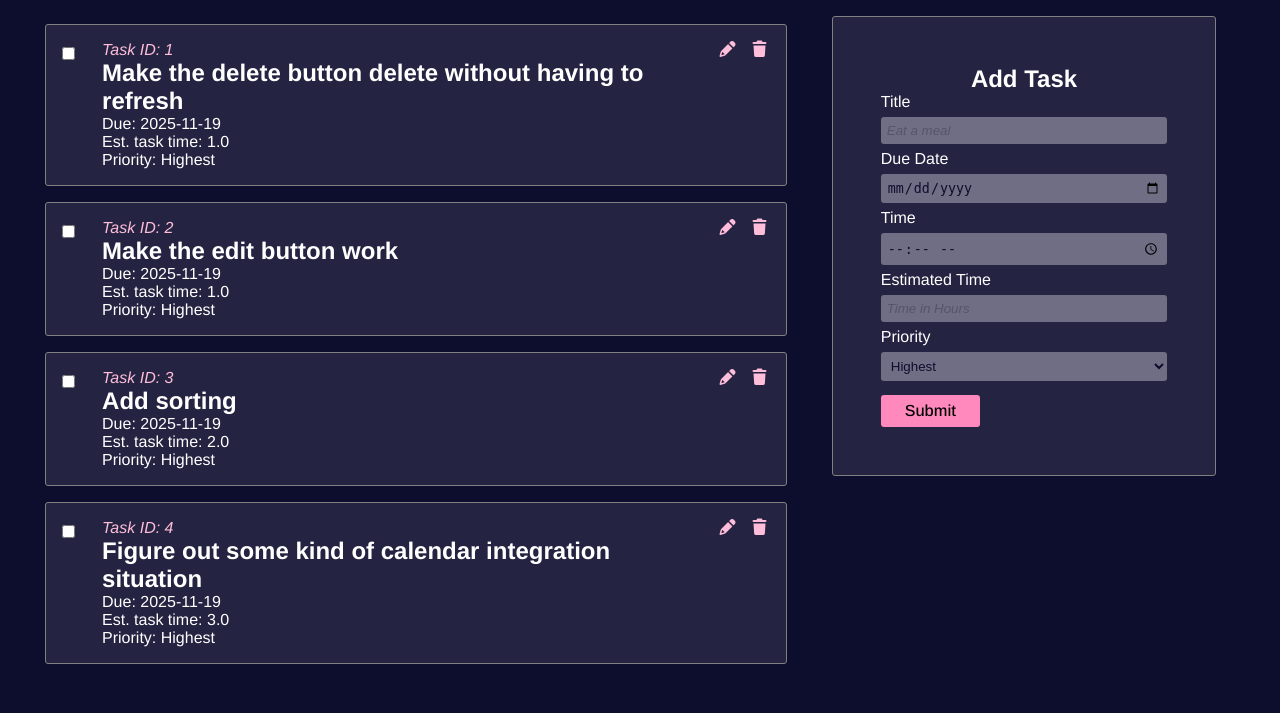
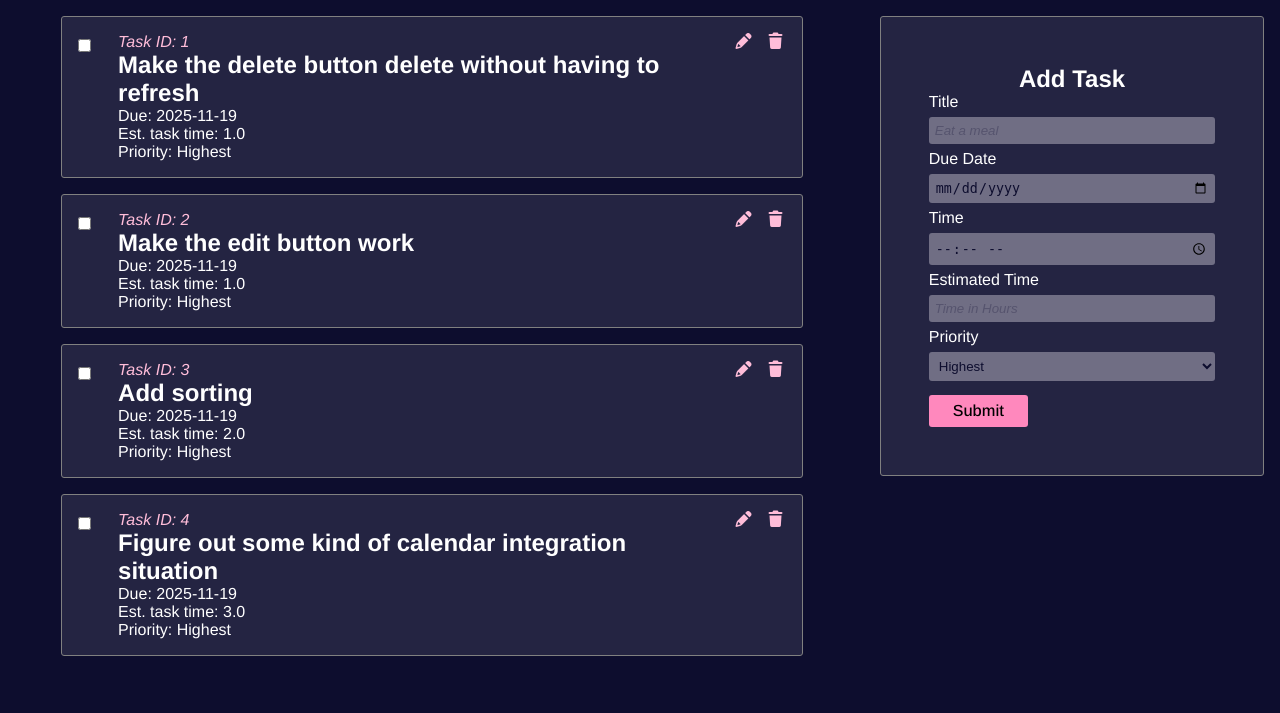
Before and after one commit to av3ry3ris/taskApp, a Flask app: page / in a window 1280 px wide. Shown: the part 87-800 px from the top of the page. Run offline with Flask 3, Linux system fonts and the light colour scheme; data comes from the database, SQL or seed files in the repository; some libraries are stand-ins or nearby versions.

Commit message:
Minor layout changes, added y axis scrollbar overflow and styled the scroll bar

```diff
--- a/static/css/main.css
+++ b/static/css/main.css
@@ -103,6 +103,7 @@ header h1 {
     display: flex;
     flex-flow: row;
     padding-top: 1em;
+    justify-content: space-around;
 }
 
 .task {
@@ -110,7 +111,7 @@ header h1 {
     width: 85%;
     border: 1px solid grey;
     border-radius: 3px;
-    margin: .5em;
+    margin-bottom: 1em;
     background-color: var(--clr-surface-a10);
     display: flex;
     align-items: flex-start;
@@ -177,9 +178,9 @@ form {
     padding: 3em 0;
 }
 
-
-
-
 #main {
     width: 65%;
+    height: 80vh;
+    overflow-y: scroll;
+    scrollbar-color: var(--clr-surface-a0) var(--clr-surface-a20);
 }
```
